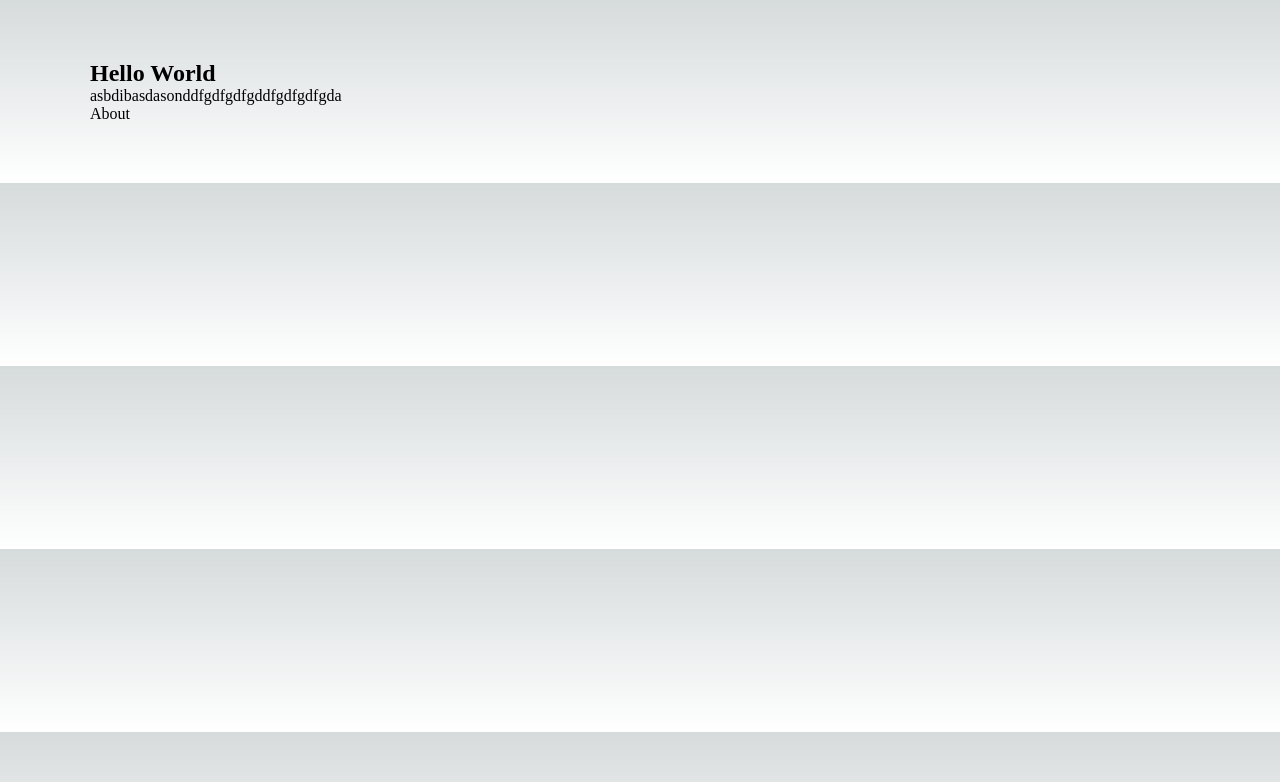
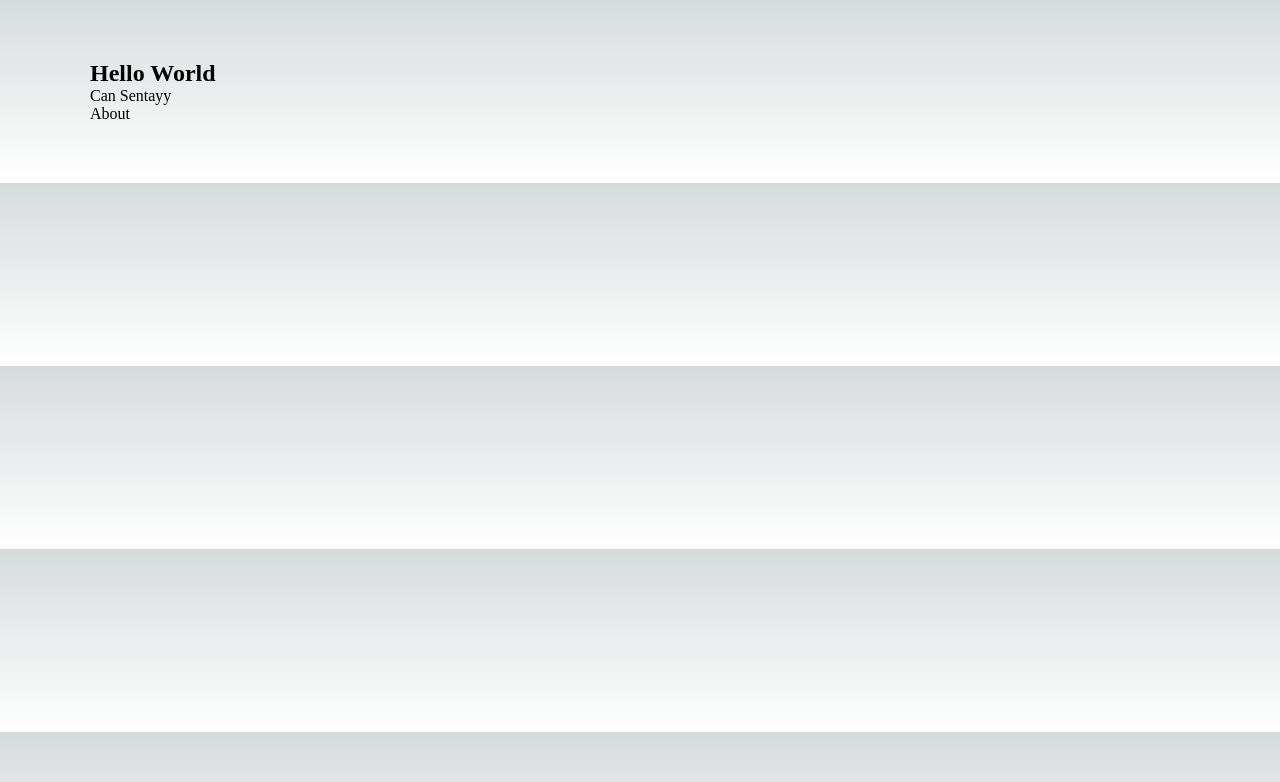
Before and after one commit to cansentay/appengine-cicd, a Next.js app: page / in a window 1280 px wide. Shown: the top 782 px of the page. Built offline with nearby package versions, Linux system fonts and the light colour scheme.

Commit message:
Page.txt changed

```diff
--- a/src/app/page.tsx
+++ b/src/app/page.tsx
@@ -5,7 +5,7 @@ export default function Home() {
     <main className="main">
       <div>
         <h2>Hello World</h2>
-        <p>asbdibasdasonddfgdfgdfgddfgdfgdfgda</p>
+        <p>Can Sentayy</p>
       </div>
       <Link href="/about">About</Link>
     </main>
```
